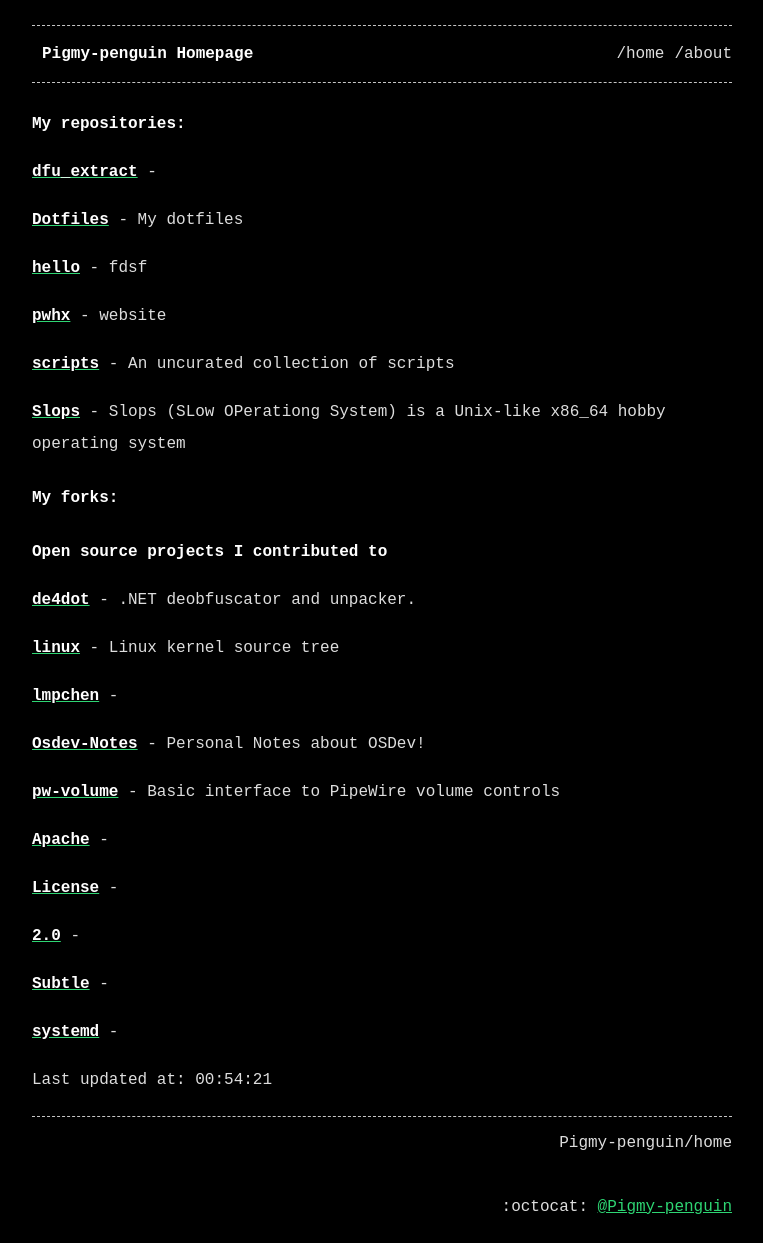
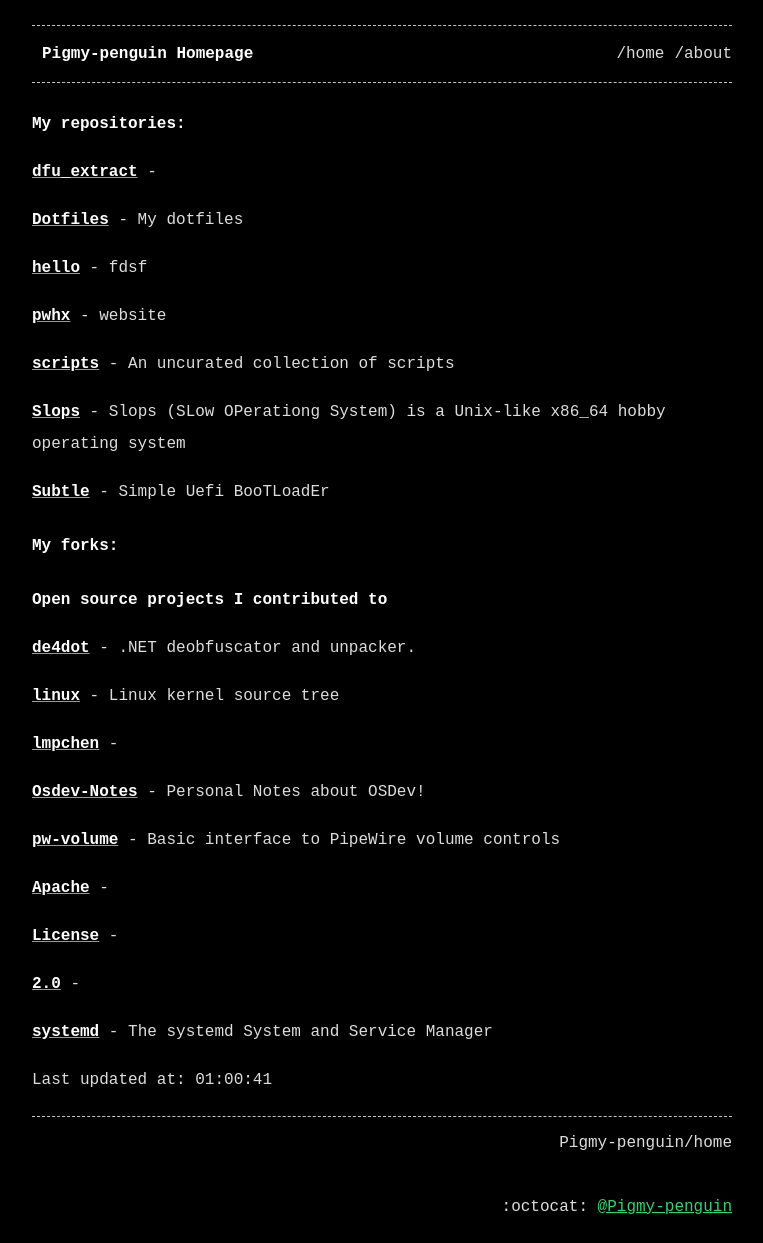
Before and after one commit to Pigmy-penguin/Pigmy-penguin.github.io, a Jekyll site: the page built from index.md, in a window 1280 px wide. Shown: the whole page, without its empty margins (258-1021 px from the left). Built offline with Jekyll 4.4.1, drawn with Linux system fonts in a browser that asks for light colours.

Commit message:
Auto updating the website

```diff
--- a/index.md
+++ b/index.md
@@ -19,6 +19,8 @@ title: Pigmy-penguin Homepage
 
 [**Slops**](https://github.com/Pigmy-penguin/Slops) - Slops (SLow OPerationg System) is a Unix-like x86_64 hobby operating system
 
+[**Subtle**](https://github.com/Pigmy-penguin/Subtle) - Simple Uefi BooTLoadEr
+
 ## My forks:
 ### Open source projects I contributed to
 
@@ -38,9 +40,7 @@ title: Pigmy-penguin Homepage
 
 [**2.0**](https://github.com/Pigmy-penguin/2.0) -
 
-[**Subtle**](https://github.com/Pigmy-penguin/Subtle) -
-
-[**systemd**](https://github.com/Pigmy-penguin/systemd) -
+[**systemd**](https://github.com/Pigmy-penguin/systemd) - The systemd System and Service Manager
 
 
-Last updated at: 00:54:21
+Last updated at: 01:00:41
```
Also changed, not shown: 2 other files.
